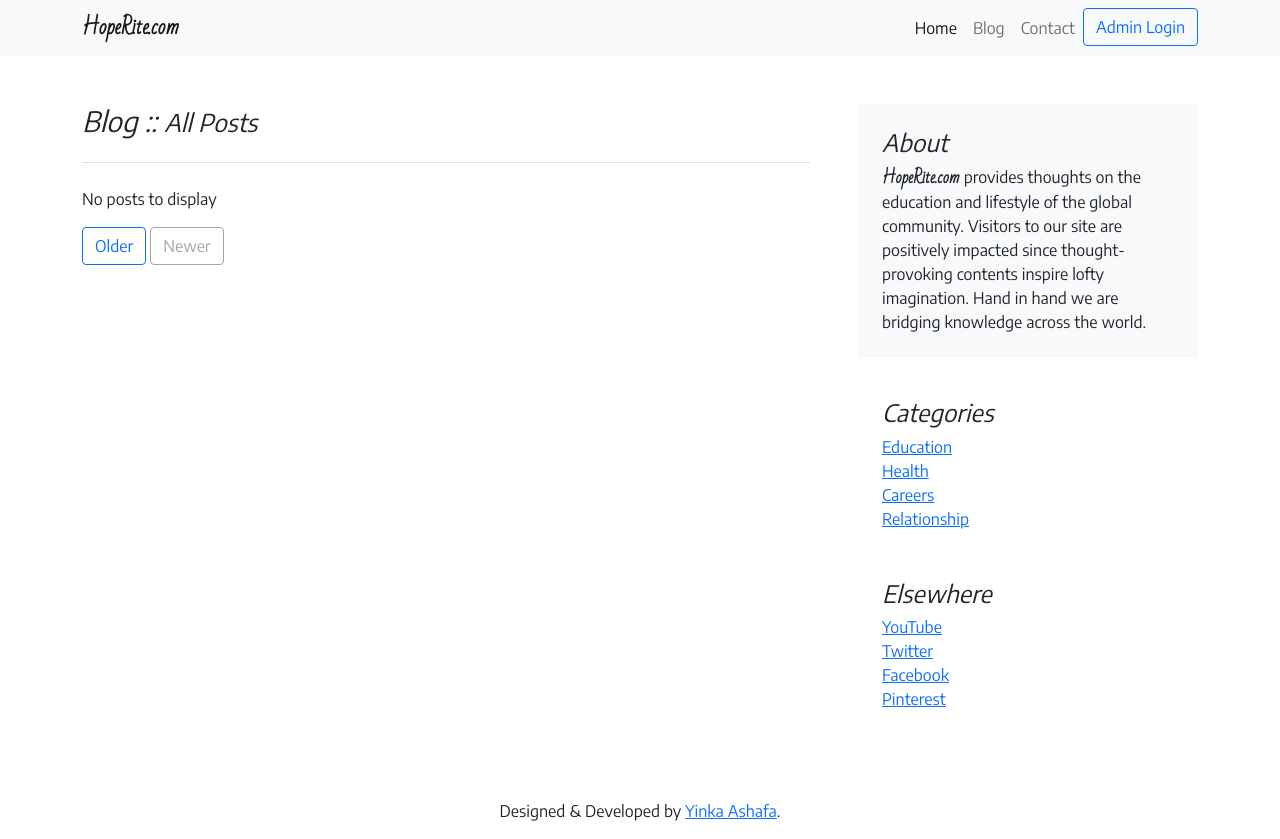
After one commit to iamyinka/hoperite, a Django app: page /blogs/ in a window 1280 px wide. The commit adds this page. Run offline with Django 4.2, Linux system fonts and the light colour scheme; data that the repository does not hold is empty; some libraries are stand-ins or nearby versions.

Commit message:
Add Blogs Page

```diff
--- /dev/null
+++ b/blogs/templates/blogs/blogs.html
@@ -0,0 +1,75 @@
+{% extends 'base.html' %}
+
+{% block title %}
+All Blog Posts
+{% endblock title %}
+
+{% block content %}
+
+<section class="mt-5 mb-5">
+    <div class="container">
+        <div class="row g-5">
+            <div class="col-md-8">
+                <h3 class="pb-4 mb-4 fst-italic border-bottom">
+                    Blog :: <small>All Posts</small>
+                </h3>
+
+                {% if posts %}
+                    {% for post in posts %}
+                        <article class="blog-post">
+                            <h2 class="blog-post-title">{{ post.title|truncatewords:7 }}</h2>
+                            <p class="blog-post-meta">{{ post.published_at|timesince }} by <a href="#">{{ post.user.get_full_name }}</a></p>
+
+                            {{ post.content|safe|truncatewords:25 }}
+                            <a href="blog-single.html">Read More &RightArrow;</a>
+                            <hr>
+                        </article>
+                    {% endfor %}
+                {% else %}
+                    <p>No posts to display</p>
+                {% endif %}
+
+
+
+                <nav class="blog-pagination" aria-label="Pagination">
+                    <a class="btn btn-outline-primary" href="#">Older</a>
+                    <a class="btn btn-outline-secondary disabled">Newer</a>
+                </nav>
+
+            </div>
+
+            <div class="col-md-4">
+                <div class="position-sticky" style="top: 2rem;">
+                    <div class="p-4 mb-3 bg-light rounded">
+                        <h4 class="fst-italic">About</h4>
+                        <p class="mb-0">
+                            <span class="company_name">HopeRite.com</span> provides thoughts on the education and lifestyle of the global community. Visitors to our site are positively impacted since thought-provoking contents inspire lofty imagination. Hand in hand we are bridging knowledge across the world.
+                        </p>
+                    </div>
+
+                    <div class="p-4">
+                        <h4 class="fst-italic">Categories</h4>
+                        <ol class="list-unstyled mb-0">
+                            <li><a href="#">Education</a></li>
+                            <li><a href="#">Health</a></li>
+                            <li><a href="#">Careers</a></li>
+                            <li><a href="#">Relationship</a></li>
+                        </ol>
+                    </div>
+
+                    <div class="p-4">
+                        <h4 class="fst-italic">Elsewhere</h4>
+                        <ol class="list-unstyled">
+                            <li><a href="https://www.youtube.com/channel/UCDCdrBaqeGTaTcgd26v3phw" target="_blank">YouTube</a></li>
+                            <li><a href="https://twitter.com/HoperiteNews" target="_blank">Twitter</a></li>
+                            <li><a href="https://www.facebook.com/hoperiteNews/" target="_blank">Facebook</a></li>
+                            <li><a href="https://pin.it/5UbpF3L" target="_blank">Pinterest</a></li>
+                        </ol>
+                    </div>
+                </div>
+            </div>
+        </div>
+    </div>
+</section>
+
+{% endblock content %}
--- a/blogs/urls.py
+++ b/blogs/urls.py
@@ -4,4 +4,5 @@ from . import views
 urlpatterns = [
     path('', views.home, name='home'),
     path('contact/', views.contact, name='contact'),
+    path('blogs/', views.blogs, name='blogs'),
 ]
--- a/blogs/views.py
+++ b/blogs/views.py
@@ -1,9 +1,23 @@
 from django.shortcuts import render
+
+from blogs.models import Post
 
 
 def home(request):
-    return render(request, 'blogs/index.html')
+    posts = Post.objects.all()[:6]
+    context = {
+        'posts': posts
+    }
+    return render(request, 'blogs/index.html', context)
 
 
 def contact(request):
     return render(request, 'blogs/contact.html')
+
+
+def blogs(request):
+    posts = Post.objects.all()
+    context = {
+        'posts': posts
+    }
+    return render(request, 'blogs/blogs.html', context)
--- a/static/css/app.css
+++ b/static/css/app.css
@@ -16,7 +16,7 @@ body {
 
 .navbar .navbar-brand {
   font-family: "Bad Script", cursive;
-  font-weight: bolder;
+  font-weight: 700;
 }
 
 main,
@@ -27,3 +27,8 @@ section {
 .intro {
   background: linear-gradient(to right, rgba(0, 0, 0, 0.57), rgba(10, 10, 10, 0.85)), url("../images/hero-bg.jpg") 100% 80% no-repeat;
 }
+
+.company_name {
+  font-family: "Bad Script", cursive;
+  font-weight: 700;
+}
--- a/templates/base.html
+++ b/templates/base.html
@@ -21,7 +21,7 @@
 <body>
     <nav class="navbar navbar-expand-lg navbar-light bg-light">
         <div class="container">
-            <a class="navbar-brand" href="{% url 'home' %}">Hoperite.com</a>
+            <a class="navbar-brand" href="{% url 'home' %}">HopeRite.com</a>
             <button class="navbar-toggler" type="button" data-bs-toggle="collapse"
                 data-bs-target="#navbarSupportedContent" aria-controls="navbarSupportedContent" aria-expanded="false"
                 aria-label="Toggle navigation">
@@ -33,7 +33,7 @@
                         <a class="nav-link active" href="{% url 'home' %}">Home</a>
                     </li>
                     <li class="nav-item">
-                        <a class="nav-link" href="blogs.html">Blog</a>
+                        <a class="nav-link" href="{% url 'blogs' %}">Blog</a>
                     </li>
                     <li class="nav-item">
                         <a class="nav-link" href="{% url 'contact' %}">Contact</a>
```
Also changed, not shown: blogs/templates/blogs/index.html (+17 -59 lines), 2 other files.
